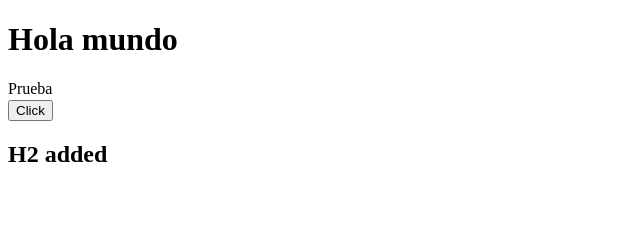
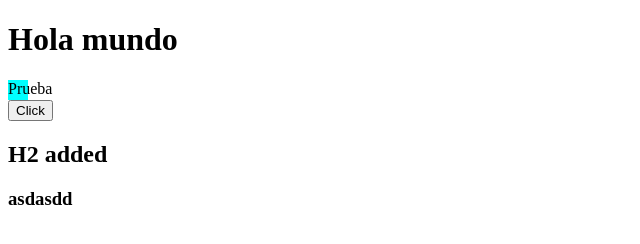
Before and after one commit to JoseManuelGlez/prueba, a plain HTML site: page index.html in a window 1280 px wide. Shown: the whole page, without its empty margins (0-640 px from the left). Drawn offline with Linux system fonts and the light colour scheme.

Commit message:
cuarto commit

```diff
--- a/index.html
+++ b/index.html
@@ -12,5 +12,6 @@
     <div class="div-prueba"><p>Prueba</p></div>
     <button onclick="sumar()"Aceptar>Click</button>
     <h2>H2 added</h2>
+    <h3>asdasdd</h3>
 </body>
 </html>
--- a/style.css
+++ b/style.css
@@ -1,4 +1,5 @@
 .div-prueba{
     height: 20px;
     width: 20px;
+    background-color: aqua;
 }
```
